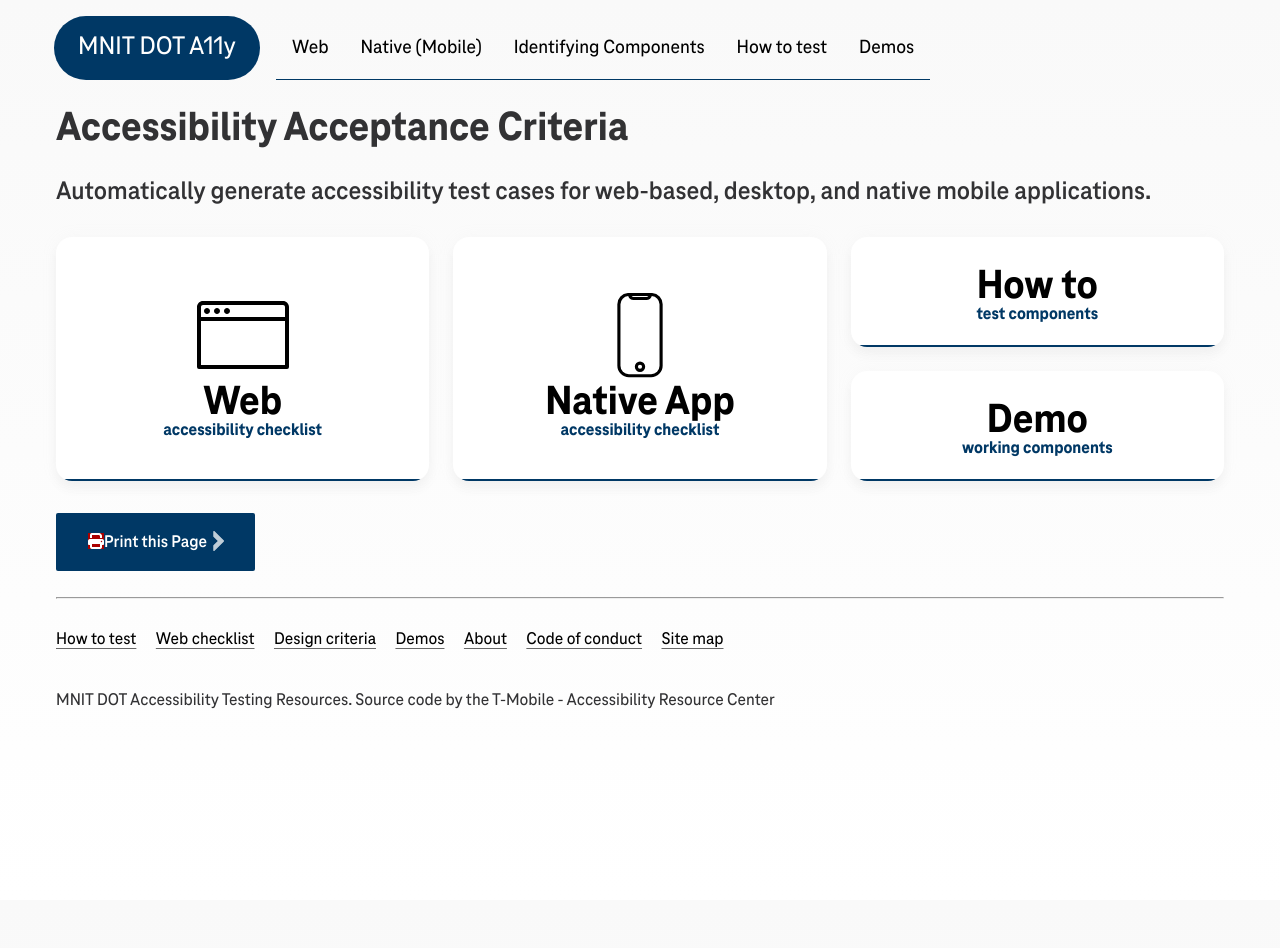
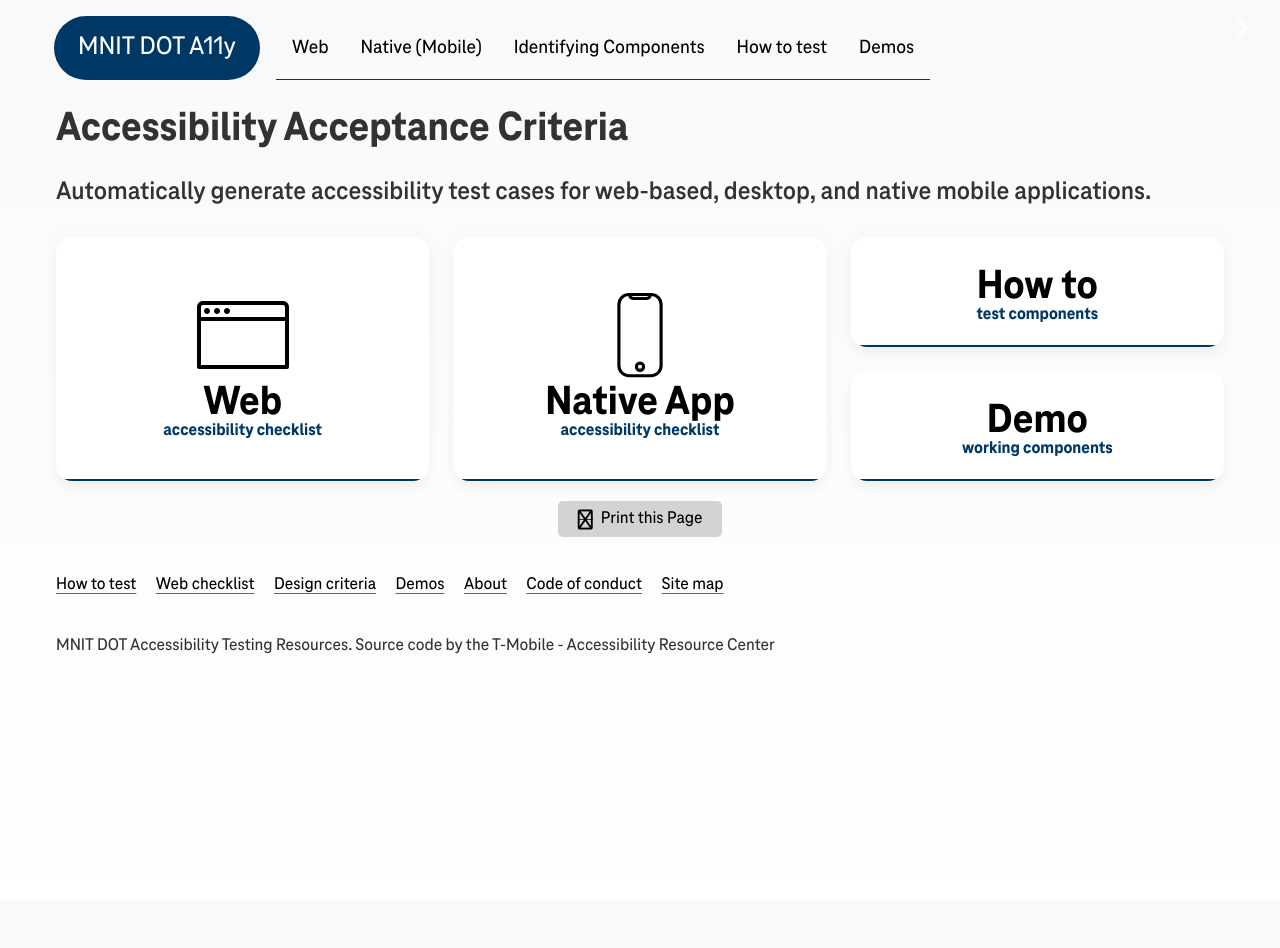
Before and after one commit to MNIT-DOT-a11y/mnit-dot-a11y.github.io, a Jekyll site: the page built from index.md, in a window 1280 px wide. Built offline with Jekyll 4.4.1, drawn with Linux system fonts in a browser that asks for light colours.

Commit message:
Revise icons. Still need more centering with flexbox.

```diff
--- a/_includes/footer.html
+++ b/_includes/footer.html
@@ -1,6 +1,4 @@
 <footer class="container" id="footer">
-  <button type="button" class="print-button" onclick="window.print();"><i class="fa-solid fa-print"></i>Print this Page</button>
-<hr/>
   <nav aria-label="Site map">
     <ul>
       <li>
--- a/_layouts/default.html
+++ b/_layouts/default.html
@@ -8,7 +8,12 @@
 
       <main id="content">
       {{ content }}
-      </main>
+      <div class="print-container">
+      <button type="button" class="print-button">
+        <i class="fa-regular fa-lg fa-print"></i>Print this Page
+      </button>
+      </div>
+                     </main>
 
       {%- include footer.html -%}
     </div>
--- a/_sass/base/_utilities.scss
+++ b/_sass/base/_utilities.scss
@@ -158,13 +158,22 @@
   @include sr-only();
 }
 
+.external-link-wrapper {
+  display: flex;
+  align-items: center;
+}
+
 .external-link {
-  &::after {
-    font-family: "Font Awesome 5 Free";
-    font-weight: 900;
-    content: "\f08e"; /* Unicode for 'external-link' icon */
-    margin-left: 0.5em;
-    font-size: 0.75em;
-    vertical-align: middle;
-  }
+  position: relative; /* To position the pseudo-element relative to the link text */
+  align-items: center; /* Ensures the icon and text are aligned inside the link */
 }
+
+.external-link::after {
+  content: "\f08e"; /* Unicode for external-link FA icon */
+  font-family: "Font Awesome 5 Free";
+  font-weight: 900;
+  margin-left: 12px; /* Add space between the text and icon */
+  font-size: 0.8rem;
+  display: inline-block;
+  vertical-align: middle;
+}
--- a/_sass/modules/_print.scss
+++ b/_sass/modules/_print.scss
@@ -1,17 +1,48 @@
-.disabled-print-button {
+.print-container {
+  display: flex;
+  justify-content: center;
+  text-align: center;
+  margin-top: 20px;
+}
+
+.print-button {
+  all: unset; /* Remove all inherited styles */
+  text-align: center;
+  display: inline-flex;
+  align-items: center; /* Center items vertically */
+  justify-content: center; /* Center items horizontally */
+  background-color: lightgray; /* Light gray background */
+  color: black; /* Black text color */
+  border-radius: 5px; /* Slightly rounded corners */
+  padding: 10px 20px; /* Padding for spacing */
+  font-size: 16px; /* Font size for text */
+  cursor: pointer; /* Pointer cursor on hover */
   border: none;
-  color: grey;
-  padding: 0; /* Remove default padding */
-  font-size: 0; /* Remove text size */
-  cursor: pointer;
-  display: inline-flex; /* Use flexbox for centering */
-  align-items: center; /* Center icon vertically */
-  justify-content: center; /* Center icon horizontally */
-  background: transparent; /* Transparent background */
+  }
+
+.print-button i {
+  margin-right: 8px; /* Space between icon and text */
+  display: inline-block;
+  vertical-align: middle;
+}
+
+.print-button:hover {
+  background-color: #d3d3d3; /* Darker gray on hover */
+}
+
+.print-button:focus {
+  outline: 2px solid #000; /* Outline for accessibility */
+  outline-offset: 2px; /* Space between outline and button */
 }
 
 @media print {
   .print-button {
       display: none;
   }
+  #footer {
+    display: none;
+  }
+  #nav {
+    display: none;
+  }
 }
--- a/assets/scripts/index.js
+++ b/assets/scripts/index.js
@@ -716,12 +716,22 @@
 
 // Select all anchor tags and determine if they are external.
 // If they are, add a special class for CSS icons and add screen reader-only text.
-    document.addEventListener("DOMContentLoaded", function() {
+document.addEventListener("DOMContentLoaded", function() {
     const links = document.querySelectorAll("a");
 
     links.forEach(function(link) {
       if (link.hostname !== window.location.hostname) {
         link.classList.add("external-link");
+
+        // Create a wrapper div for the external link
+        const wrapperDiv = document.createElement("div");
+        wrapperDiv.classList.add("external-link-wrapper");
+
+        // Insert the wrapper div before the link
+        link.parentNode.insertBefore(wrapperDiv, link);
+
+        // Move the link inside the wrapper div
+        wrapperDiv.appendChild(link);
 
         // Add screen reader-only text
         const srText = document.createElement("span");
@@ -730,8 +740,6 @@
         link.appendChild(srText);
 
         // Optionally, open external links in a new tab
-        // link.setAttribute("target", "_blank");
-        // link.setAttribute("rel", "noopener noreferrer");
-      }
+
     });
   });
```
